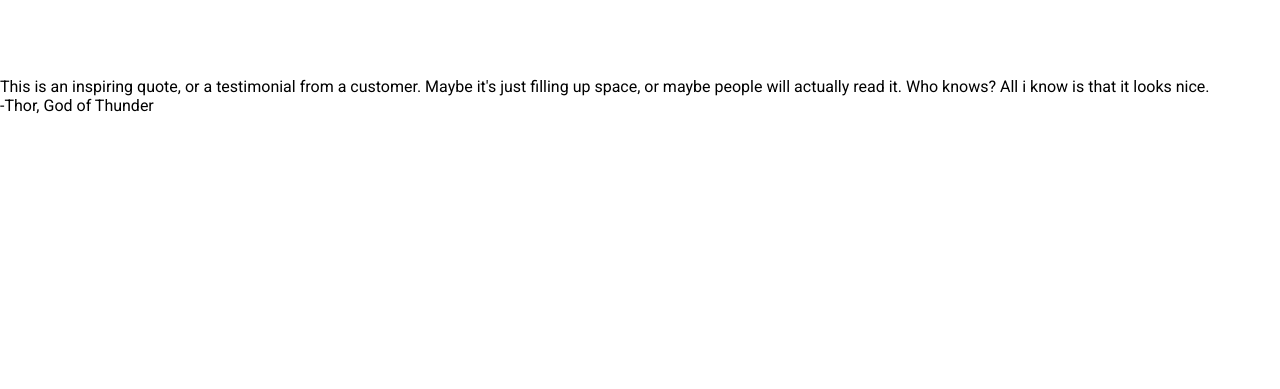
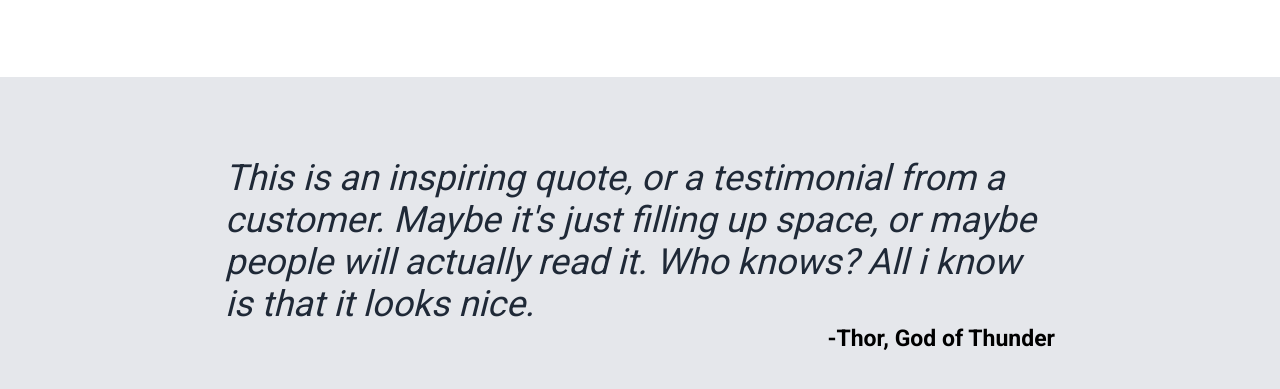
Before and after one commit to XxFARISxX/landing-page, a plain HTML site: page index.html in a window 1280 px wide. Shown: the part 701-1090 px from the top of the page. Before the commit the page ends 816 px from the top, so only its background shows below. Drawn offline with Linux system fonts and the light colour scheme.

Commit message:
add style to quote

```diff
--- a/style.css
+++ b/style.css
@@ -110,3 +110,27 @@ img {
     height: 148px;
     width: 148px;
 }
+
+.quote {
+    background-color: #e5e7eb;
+    display: flex;
+    justify-content: center;
+}
+
+.text {
+    display: flex;
+    flex-direction: column;
+    font-size: 36px;
+    font-style: italic;
+    color: #1f2937;
+    width: 830px;
+    margin: 80px;
+}
+
+.author {
+    align-self: flex-end;
+    font-size: 23px;
+    font-weight: bold;
+    font-style: normal;
+    color: black;
+}
```
